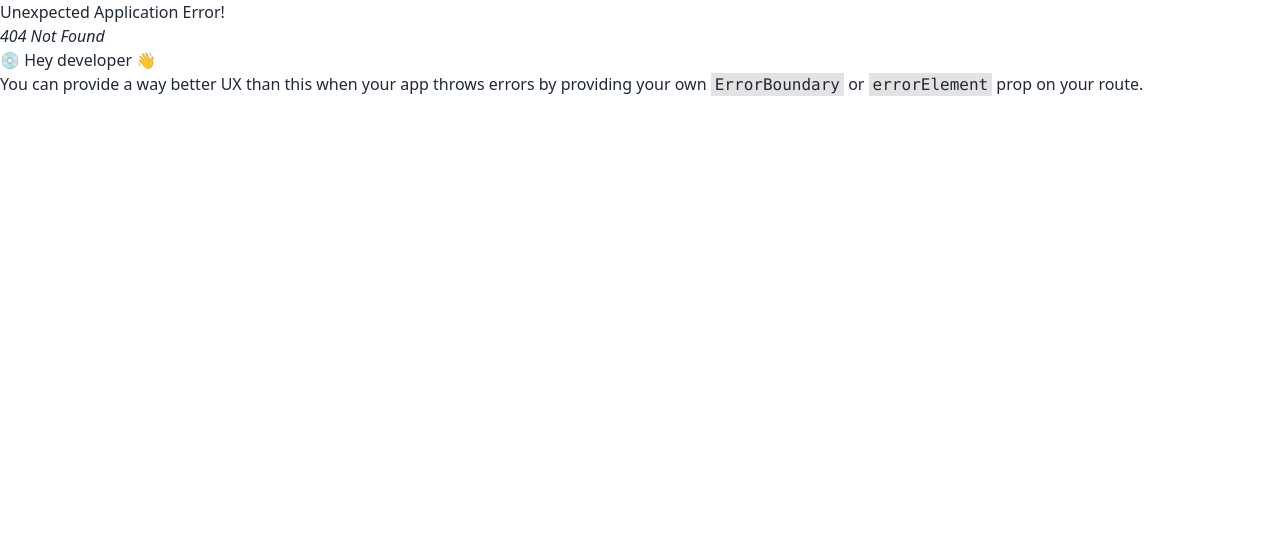
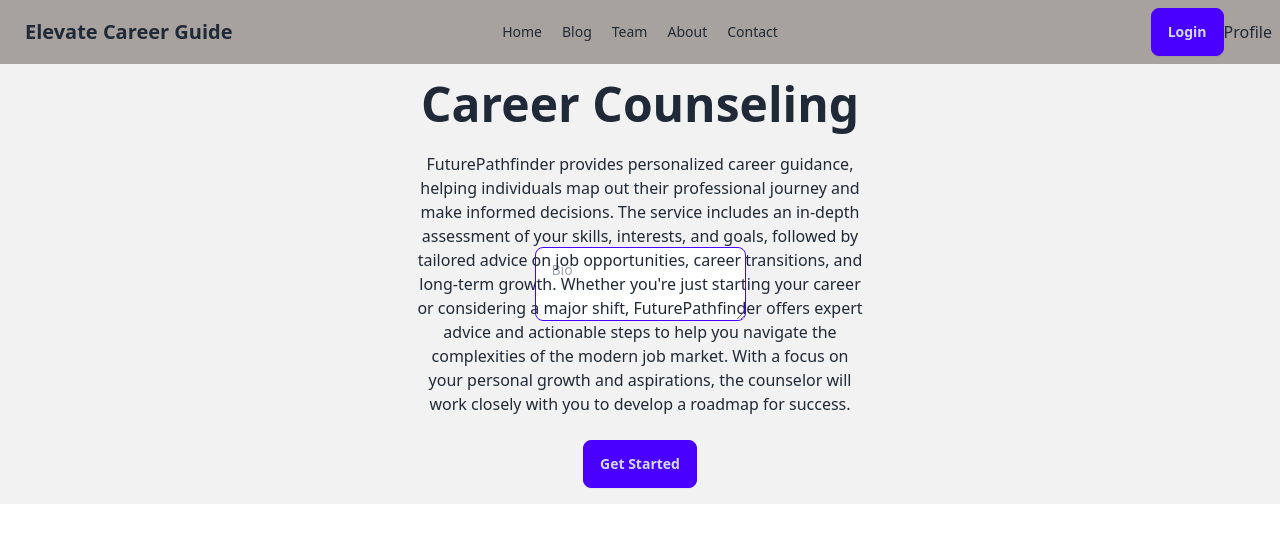
Before and after one commit to Adilalahee/elevate-career-guide, a React (Vite) app: page /details/1 in a window 1280 px wide. Before the commit this address had no page. Shown: the top 542 px of the page. Built offline with nearby package versions, Linux system fonts and the light colour scheme.

Commit message:
Details page added

```diff
--- a/public/service.json
+++ b/public/service.json
@@ -1,6 +1,6 @@
 [
     {
-      "Id": 1,
+      "id": 1,
       "Image": "https://i.ibb.co.com/NWsNrqQ/austin-distel-mp-N7xj-KQ-Ns-unsplash.jpg",
       "Service_Name": "FuturePathfinder",
       "Category": "Career Counseling",
@@ -9,7 +9,7 @@
       "Service_Details": "FuturePathfinder provides personalized career guidance, helping individuals map out their professional journey and make informed decisions. The service includes an in-depth assessment of your skills, interests, and goals, followed by tailored advice on job opportunities, career transitions, and long-term growth. Whether you're just starting your career or considering a major shift, FuturePathfinder offers expert advice and actionable steps to help you navigate the complexities of the modern job market. With a focus on your personal growth and aspirations, the counselor will work closely with you to develop a roadmap for success."
     },
     {
-      "Id": 2,
+      "id": 2,
       "Image": "https://i.ibb.co.com/NWsNrqQ/austin-distel-mp-N7xj-KQ-Ns-unsplash.jpg",
       "Service_Name": "ElevateCareerGuide",
       "Category": "Career Coaching",
@@ -18,7 +18,7 @@
       "Service_Details": "ElevateCareerGuide is designed to empower individuals to achieve their highest career potential. The service focuses on helping you gain clarity about your strengths, identify your career goals, and create a clear, actionable plan to reach them. Through one-on-one sessions, you'll receive expert guidance on career advancement strategies, job market trends, resume optimization, interview preparation, and more. Whether you're looking for a promotion, a career change, or just to gain confidence in your current role, ElevateCareerGuide will equip you with the tools and insights needed to elevate your career trajectory."
     },
     {
-      "Id": 3,
+      "id": 3,
       "Image": "https://i.ibb.co.com/NWsNrqQ/austin-distel-mp-N7xj-KQ-Ns-unsplash.jpg",
       "Service_Name": "AspirePath Coaching",
       "Category": "Career Development",
@@ -27,7 +27,7 @@
       "Service_Details": "AspirePath Coaching offers a holistic approach to career development. This service helps you define your career path, set achievable goals, and create strategies to achieve success. AspirePath coaching combines self-assessment tools, practical career advice, and industry insights to provide a comprehensive solution for your professional growth. The sessions cover everything from personal branding and networking to job search strategies and skills enhancement. With a focus on long-term career satisfaction, AspirePath Coaching supports you in making well-informed decisions that align with your unique strengths and values."
     },
     {
-      "Id": 4,
+      "id": 4,
       "Image": "https://i.ibb.co.com/NWsNrqQ/austin-distel-mp-N7xj-KQ-Ns-unsplash.jpg",
       "Service_Name": "CareerClimb Solutions",
       "Category": "Career Planning",
@@ -36,7 +36,7 @@
       "Service_Details": "CareerClimb Solutions is dedicated to helping professionals climb the career ladder with confidence. Whether you’re a recent graduate or an experienced worker looking to pivot, this service offers expert guidance on career planning and development. The sessions are tailored to meet your specific career goals, offering advice on job opportunities, skill enhancement, and professional networking. CareerClimb Solutions also focuses on building confidence, improving your resume and cover letter, and preparing you for job interviews. With personalized coaching, CareerClimb Solutions ensures that you have a roadmap to success at every stage of your career journey."
     },
     {
-      "Id": 5,
+      "id": 5,
       "Image": "https://i.ibb.co.com/NWsNrqQ/austin-distel-mp-N7xj-KQ-Ns-unsplash.jpg",
       "Service_Name": "VisionaryPath Consulting",
       "Category": "Executive Coaching",
@@ -45,7 +45,7 @@
       "Service_Details": "VisionaryPath Consulting offers high-level executive coaching to help leaders and aspiring executives reach their full potential. The service focuses on leadership development, strategic thinking, and career advancement. Through tailored coaching sessions, you will gain insights into improving decision-making, enhancing team management skills, and developing a leadership style that drives organizational success. VisionaryPath Consulting works with individuals who are looking to take their career to the next level, whether it's preparing for an executive role or navigating leadership challenges in your current position. This service is ideal for high-potential professionals looking to refine their leadership capabilities."
     },
     {
-      "Id": 6,
+      "id": 6,
       "Image": "https://i.ibb.co.com/NWsNrqQ/austin-distel-mp-N7xj-KQ-Ns-unsplash.jpg",
       "Service_Name": "Pathwise Mentorship",
       "Category": "Mentorship",
--- /dev/null
+++ b/src/Components/Details/Details.jsx
@@ -0,0 +1,24 @@
+import React from 'react';
+import { useLoaderData } from 'react-router-dom';
+
+const Details = () => {
+    const {Category,Service_Details}=useLoaderData()
+    return (
+        <>
+        <div className="hero bg-base-200 max-h-screen">
+        <div className="hero-content text-center">
+          <div className="max-w-md">
+            <h1 className="text-5xl font-bold">{Category}</h1>
+            <p className="py-6">
+              {Service_Details}
+            </p>
+            <button className="btn btn-primary">Get Started</button>
+          </div>
+        </div>
+        <textarea className="textarea textarea-primary" placeholder="Bio"></textarea>
+      </div>
+      </>
+    );
+};
+
+export default Details;
--- a/src/Components/Service/ServiceCard.jsx
+++ b/src/Components/Service/ServiceCard.jsx
@@ -1,7 +1,8 @@
 import React from 'react';
+import { NavLink } from 'react-router-dom';
 
 const ServiceCard = ({service}) => {
-    const {Image,Category,Service_Name,Counselor_Name,Pricing}=service
+    const {id,Image,Category,Service_Name,Counselor_Name,Pricing}=service
     return (
         <div className="card bg-base-100 image-full">
         <figure>
@@ -15,7 +16,7 @@ const ServiceCard = ({service}) => {
           <p>{Pricing}</p>
           <p>{Counselor_Name}</p>
           <div className="card-actions justify-end">
-            <button className="btn btn-primary">Learn more</button>
+            <NavLink to={`/details/${id}`} className="btn btn-primary">Learn more</NavLink>
           </div>
         </div>
       </div>
--- a/src/Utility/router.jsx
+++ b/src/Utility/router.jsx
@@ -1,4 +1,4 @@
-import { createBrowserRouter } from "react-router-dom";
+import { Await, createBrowserRouter } from "react-router-dom";
 import MainLayout from "../MainLayout/MainLayout";
 import Home from "../Home/Home";
 import About from "../Pages/About";
@@ -6,6 +6,7 @@ import Contact from "../Pages/Contact";
 import Team from "../Pages/Team";
 import Blog from "../Pages/Blog";
 import Profile from "../Pages/Profile";
+import Details from "../Components/Details/Details";
 
 const router=createBrowserRouter([
     {
@@ -37,6 +38,19 @@ const router=createBrowserRouter([
                 path:"/profile",
                 element:<Profile></Profile>
             },
+            {
+                path:"/details/:id",
+                element:<Details></Details>,
+                loader:async({params})=>{
+                    const res=await fetch("/service.json")
+                    const data=await res.json()
+                    const singledata=data.find(d=>d.id==params.id)
+                    console.log(singledata)
+                    return singledata;
+
+
+                }
+            }
 
         ]
     }
```
